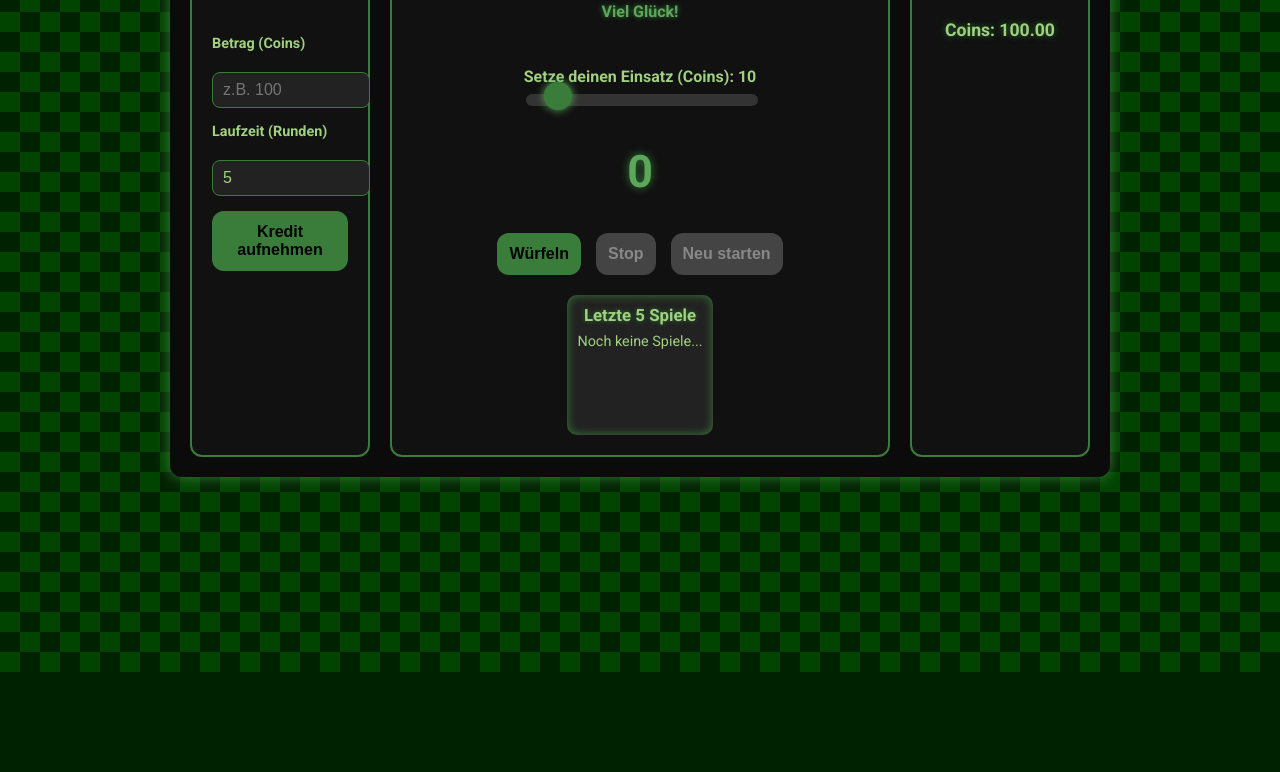
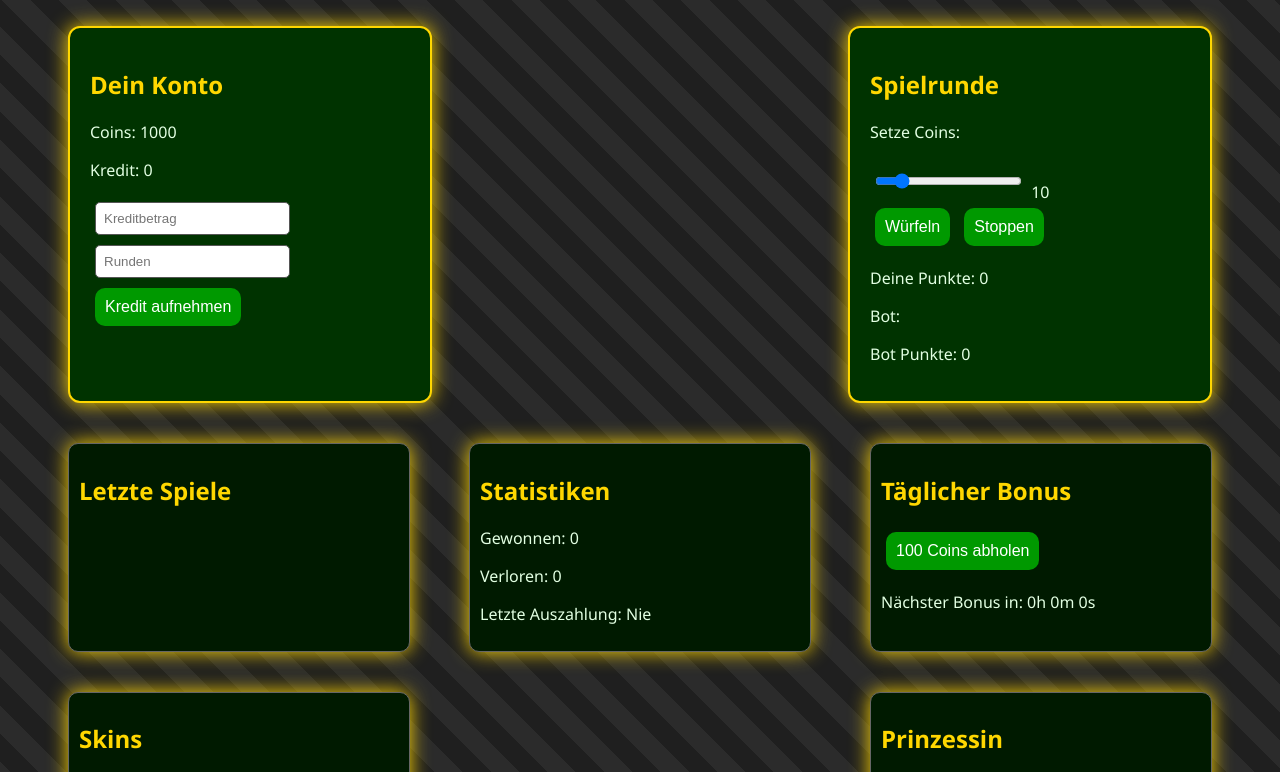
Before and after one commit to flolo07/Proj.-V1, a plain HTML site: page index.html in a window 1280 px wide. Shown: the part 128-900 px from the top of the page. Before the commit the page ends 800 px from the top, so only its background shows below. Drawn offline with Linux system fonts and the light colour scheme; grey boxes are pictures that could not be loaded.

Commit message:
2.4 Update index.html

```diff
--- a/index.html
+++ b/index.html
@@ -2,497 +2,280 @@
 <html lang="de">
 <head>
   <meta charset="UTF-8" />
-  <meta name="viewport" content="width=device-width, initial-scale=1" />
-  <title>Casino Dice Game mit Kredit</title>
+  <meta name="viewport" content="width=device-width, initial-scale=1.0" />
+  <title>CoinGame Royal Edition</title>
   <style>
-    @import url('https://fonts.googleapis.com/css2?family=Roboto:wght@400;700&display=swap');
-
     body {
-      margin: 0;
-      font-family: 'Roboto', sans-serif;
-      background-color: #002200;
-      background-image:
-        linear-gradient(45deg, #004400 25%, transparent 25%),
-        linear-gradient(-45deg, #004400 25%, transparent 25%),
-        linear-gradient(45deg, transparent 75%, #004400 75%),
-        linear-gradient(-45deg, transparent 75%, #004400 75%);
-      background-size: 40px 40px;
-      background-position: 0 0, 0 20px, 20px -20px, -20px 0px;
-      color: #a0d080;
-      display: flex;
-      justify-content: center;
-      align-items: flex-start;
-      height: 100vh;
-      padding: 20px;
-      box-sizing: border-box;
-      user-select: none;
-    }
-
-    .container {
-      background: #0b0b0b;
-      border-radius: 12px;
-      box-shadow: 0 0 15px #3a7d3a;
-      display: flex;
-      padding: 20px;
-      max-width: 900px;
-      width: 100%;
-      gap: 20px;
-      color: #a0d080;
-    }
-
-    .left, .center, .right {
-      background: #111;
-      border: 2px solid #3a7d3a;
-      border-radius: 12px;
-      padding: 20px;
-      box-sizing: border-box;
-    }
-
-    .left, .right {
-      width: 180px;
-      display: flex;
-      flex-direction: column;
-      gap: 15px;
-      font-size: 0.9rem;
-      color: #a0d080;
-    }
-
-    .center {
-      flex-grow: 1;
+      font-family: 'Segoe UI', Tahoma, Geneva, Verdana, sans-serif;
+      background: repeating-linear-gradient(45deg, #1f1f1f, #1f1f1f 20px, #2b2b2b 20px, #2b2b2b 40px);
+      color: #e2ffe2;
       display: flex;
       flex-direction: column;
       align-items: center;
-      gap: 20px;
-      color: #a0d080;
+      padding: 40px;
     }
-
-    h1 {
-      margin: 0 0 10px 0;
-      font-weight: 700;
-      text-align: center;
-      color: #a0d080;
-      text-shadow: 0 0 6px #2f6f2f;
+    .box {
+      background-color: #003300;
+      border: 2px solid gold;
+      border-radius: 12px;
+      padding: 20px;
+      margin: 20px;
+      width: 320px;
+      box-shadow: 0 0 20px gold;
     }
-
-    label {
-      display: block;
-      margin-bottom: 5px;
-      font-weight: 700;
+    h1, h2 {
+      color: gold;
     }
-
-    input[type="number"] {
-      width: 100%;
-      padding: 8px 10px;
-      border-radius: 8px;
-      border: 1px solid #3a7d3a;
-      background: #222;
-      color: #a0d080;
-      font-size: 1rem;
-      outline-offset: 2px;
-      outline-color: #2f6f2f;
-    }
-
     button {
-      background: #3a7d3a;
+      padding: 10px;
+      margin: 5px;
+      border-radius: 10px;
       border: none;
-      padding: 12px;
-      border-radius: 12px;
-      color: #000;
-      font-weight: 700;
+      background-color: #009900;
+      color: white;
       font-size: 1rem;
       cursor: pointer;
-      transition: background-color 0.25s ease, transform 0.15s ease;
-      user-select: none;
+      transition: 0.3s;
     }
-
-    button:hover:not(:disabled) {
-      background-color: #5ba85b;
-      transform: scale(1.05);
+    button:hover {
+      background-color: #00cc00;
     }
-
-    button:disabled {
-      background-color: #444;
-      color: #888;
-      cursor: default;
-      transform: none;
+    input, select {
+      padding: 8px;
+      margin: 5px;
+      border-radius: 5px;
+      border: 1px solid #555;
     }
-
-    #scoreboard {
-      background: #222;
+    .flex {
+      display: flex;
+      justify-content: space-between;
+      gap: 10px;
+      flex-wrap: wrap;
+    }
+    .history, .stats, .princess, .shop, .bonus {
+      background: #001a00;
+      border: 1px solid #666;
       border-radius: 10px;
       padding: 10px;
-      height: 220px;
-      overflow-y: auto;
-      font-size: 0.9rem;
-      color: #a0d080;
-      box-shadow: inset 0 0 10px #3a7d3a;
+      margin-top: 10px;
     }
-
-    #scoreboard h2 {
-      margin-top: 0;
-      text-align: center;
-      font-weight: 700;
-      text-shadow: 0 0 5px #2f6f2f;
-    }
-
-    #coinsDisplay, #creditInfo {
-      font-size: 1.1rem;
-      text-align: center;
-      font-weight: 700;
-      margin-top: 10px;
-      min-height: 1.2em;
-      text-shadow: 0 0 6px #2f6f2f;
-    }
-
-    .slider-container {
-      margin-top: 10px;
-      width: 100%;
-    }
-
-    input[type="range"] {
-      width: 100%;
-      -webkit-appearance: none;
-      height: 12px;
-      border-radius: 10px;
-      background: #333;
-      outline: none;
+    .skin-toggle {
+      display: inline-block;
+      padding: 5px 10px;
+      margin: 3px;
+      border: 2px solid #ccc;
+      border-radius: 5px;
       cursor: pointer;
     }
-    input[type="range"]::-webkit-slider-thumb {
-      -webkit-appearance: none;
-      appearance: none;
-      width: 28px;
-      height: 28px;
-      border-radius: 50%;
-      background: #3a7d3a;
-      cursor: pointer;
-      box-shadow: 0 0 8px #5ba85b;
-      transition: background-color 0.25s ease;
-      margin-top: -8px;
+    .skin-toggle.active {
+      border-color: gold;
+      background-color: #004d00;
     }
-    input[type="range"]::-webkit-slider-thumb:hover {
-      background-color: #5ba85b;
-    }
-    input[type="range"]::-moz-range-thumb {
-      width: 28px;
-      height: 28px;
-      border-radius: 50%;
-      background: #3a7d3a;
-      cursor: pointer;
-      box-shadow: 0 0 8px #5ba85b;
-      transition: background-color 0.25s ease;
-    }
-
-    .btn-group {
-      display: flex;
-      gap: 15px;
-    }
-
-    .points-display {
-      font-size: 2.8rem;
-      font-weight: 700;
-      color: #5ba85b;
-      text-shadow: 0 0 8px #3a7d3a;
-      user-select: none;
-      margin: 15px 0;
-    }
-
-    #messageBox {
-      min-height: 3em;
-      font-weight: 700;
-      color: #5ba85b;
-      text-align: center;
-      margin-bottom: 5px;
-      text-shadow: 0 0 5px #3a7d3a;
-      min-height: 40px;
-    }
-
-    .last-games {
-      font-size: 0.9rem;
-      background: #222;
-      border-radius: 10px;
-      padding: 10px;
-      height: 120px;
-      overflow-y: auto;
-      box-shadow: inset 0 0 10px #3a7d3a;
-      color: #a0d080;
-      user-select: none;
-    }
-
-    .last-games h3 {
-      margin: 0 0 8px 0;
-      text-align: center;
-      font-weight: 700;
-      text-shadow: 0 0 5px #2f6f2f;
-    }
-
-    .last-games p {
-      margin: 2px 0;
-      line-height: 1.3;
-    }
-
-    /* Scrollbar grün style */
-    .last-games::-webkit-scrollbar {
-      width: 8px;
-    }
-    .last-games::-webkit-scrollbar-thumb {
-      background-color: #3a7d3a;
-      border-radius: 10px;
-    }
-    .last-games::-webkit-scrollbar-track {
-      background: #222;
+    .princess img {
+      width: 100px;
     }
   </style>
 </head>
 <body>
-  <div class="container">
+  <h1>🎲 CoinGame Royal</h1>
 
-    <!-- Kredit links -->
-    <div class="left">
-      <h2>Kredit aufnehmen</h2>
-      <label for="creditAmount">Betrag (Coins)</label>
-      <input type="number" id="creditAmount" min="1" step="1" placeholder="z.B. 100" />
-      <label for="creditRounds">Laufzeit (Runden)</label>
-      <input type="number" id="creditRounds" min="1" max="10" step="1" value="5" />
-      <button id="takeCreditBtn">Kredit aufnehmen</button>
-      <div id="creditInfo"></div>
-    </div>
-
-    <!-- Spiel Mitte -->
-    <div class="center">
-      <h1>🎲 Casino Dice Game</h1>
-      <div id="messageBox">Viel Glück!</div>
-
+  <div class="flex">
+    <div class="box">
+      <h2>Dein Konto</h2>
+      <p>Coins: <span id="coins">1000</span></p>
+      <p>Kredit: <span id="credit">0</span></p>
       <div>
-        <label for="betSlider">Setze deinen Einsatz (Coins): <span id="betAmount">10</span></label>
-        <input type="range" id="betSlider" min="1" max="100" value="10" />
-      </div>
-
-      <div class="points-display" id="playerPoints">0</div>
-
-      <div class="btn-group">
-        <button id="drawBtn">Würfeln</button>
-        <button id="stopBtn" disabled>Stop</button>
-        <button id="startBtn" disabled>Neu starten</button>
-      </div>
-
-      <div class="last-games">
-        <h3>Letzte 5 Spiele</h3>
-        <div id="lastGamesList">Noch keine Spiele...</div>
+        <input type="number" id="creditAmount" placeholder="Kreditbetrag" />
+        <input type="number" id="creditRounds" placeholder="Runden" />
+        <button onclick="takeCredit()">Kredit aufnehmen</button>
       </div>
     </div>
 
-    <!-- Kontostand rechts -->
-    <div class="right">
-      <h2>Kontostand</h2>
-      <div id="coinsDisplay">Coins: 100</div>
+    <div class="box">
+      <h2>Spielrunde</h2>
+      <p>Setze Coins:</p>
+      <input type="range" id="bet" min="1" max="100" value="10" />
+      <span id="betDisplay">10</span>
+      <br />
+      <button onclick="draw()">Würfeln</button>
+      <button onclick="stopGame()">Stoppen</button>
+      <p>Deine Punkte: <span id="playerScore">0</span></p>
+      <p id="botName">Bot:</p>
+      <p>Bot Punkte: <span id="botScore">0</span></p>
+    </div>
+
+    <div class="box history">
+      <h2>Letzte Spiele</h2>
+      <ul id="history"></ul>
+    </div>
+
+    <div class="box stats">
+      <h2>Statistiken</h2>
+      <p>Gewonnen: <span id="won">0</span></p>
+      <p>Verloren: <span id="lost">0</span></p>
+      <p>Letzte Auszahlung: <span id="lastBonus">Nie</span></p>
+    </div>
+
+    <div class="box bonus">
+      <h2>Täglicher Bonus</h2>
+      <button onclick="claimBonus()">100 Coins abholen</button>
+      <p>Nächster Bonus in: <span id="bonusTimer">...</span></p>
+    </div>
+
+    <div class="box shop">
+      <h2>Skins</h2>
+      <div id="skins"></div>
+    </div>
+
+    <div class="box princess">
+      <h2>Prinzessin</h2>
+      <img src="https://upload.wikimedia.org/wikipedia/commons/thumb/8/89/Princess_icon.png/600px-Princess_icon.png" alt="Prinzessin" />
+      <p id="princessTalk">Willkommen, edler Ritter!</p>
     </div>
   </div>
 
   <script>
-    // Spielvariablen
-    let coins = 100;
-    let bet = 10;
-    let playerPoints = 0;
-    let botPoints = 0;
-    let gameActive = false;
-    let lastGames = [];
+    let coins = 1000;
+    let credit = 0;
+    let playerScore = 0;
+    let botScore = 0;
+    let gameActive = true;
+    let currentBet = 10;
+    let creditPaybacks = [];
+    let history = [];
+    let skins = ["default", "blue", "red", "purple", "dots", "lines", "tiger", "neon"];
+    let currentSkin = "default";
+    let won = 0;
+    let lost = 0;
 
-    // Kreditvariablen
-    let creditAmount = 0;
-    let creditRounds = 0;
-    let creditStartRound = 0;
-    let currentRound = 0;
-
-    // Elemente
-    const drawBtn = document.getElementById('drawBtn');
-    const stopBtn = document.getElementById('stopBtn');
-    const startBtn = document.getElementById('startBtn');
-    const playerPointsDisplay = document.getElementById('playerPoints');
-    const messageBox = document.getElementById('messageBox');
-    const coinsDisplay = document.getElementById('coinsDisplay');
-    const betSlider = document.getElementById('betSlider');
-    const betAmountDisplay = document.getElementById('betAmount');
-    const creditAmountInput = document.getElementById('creditAmount');
-    const creditRoundsInput = document.getElementById('creditRounds');
-    const takeCreditBtn = document.getElementById('takeCreditBtn');
-    const creditInfo = document.getElementById('creditInfo');
-    const lastGamesList = document.getElementById('lastGamesList');
-
-    betSlider.addEventListener('input', () => {
-      bet = Number(betSlider.value);
-      betAmountDisplay.textContent = bet;
+    document.getElementById("bet").addEventListener("input", e => {
+      currentBet = parseInt(e.target.value);
+      document.getElementById("betDisplay").textContent = currentBet;
     });
 
-    takeCreditBtn.addEventListener('click', () => {
-      const amount = Number(creditAmountInput.value);
-      const rounds = Number(creditRoundsInput.value);
-      if(amount <= 0 || isNaN(amount)) {
-        alert('Bitte gib einen gültigen Kreditbetrag ein.');
-        return;
-      }
-      if(rounds < 1 || rounds > 10 || isNaN(rounds)) {
-        alert('Bitte gib eine Laufzeit zwischen 1 und 10 Runden ein.');
-        return;
-      }
-      creditAmount = amount;
-      creditRounds = rounds;
-      creditStartRound = currentRound;
-      coins += amount;
-      creditInfo.textContent = `Kredit über ${amount} Coins aufgenommen für ${rounds} Runden (Zinsen: ${rounds}%)`;
-      updateCoinsDisplay();
-    });
-
-    function updateCoinsDisplay() {
-      coinsDisplay.textContent = `Coins: ${coins.toFixed(2)}`;
+    function updateUI() {
+      document.getElementById("coins").textContent = coins;
+      document.getElementById("credit").textContent = credit;
+      document.getElementById("playerScore").textContent = playerScore;
+      document.getElementById("botScore").textContent = botScore;
+      document.getElementById("won").textContent = won;
+      document.getElementById("lost").textContent = lost;
     }
 
-    function botName() {
-      const names = ['Bot-Casino', 'DiceMaster', 'LuckyBot', 'WürfelKing', 'Glückspilz', 'Botzilla', 'MrDice', 'SpinBot', 'JackBot', 'DiceLord'];
-      return names[Math.floor(Math.random() * names.length)];
+    function draw() {
+      if (!gameActive) return;
+      if (playerScore >= 100 || currentBet > coins) return;
+      playerScore += Math.floor(Math.random() * 20 + 1);
+      coins -= currentBet;
+      updateUI();
+      if (playerScore >= 100) stopGame();
     }
 
-    function updateLastGames() {
-      if(lastGames.length === 0) {
-        lastGamesList.textContent = 'Noch keine Spiele...';
-        return;
+    function stopGame() {
+      gameActive = false;
+      botScore = 0;
+      let name = ["Sir Coinalot", "Botricia", "Gambletron", "Luckius", "Princess Botra"];
+      let bot = name[Math.floor(Math.random() * name.length)];
+      document.getElementById("botName").textContent = `Bot (${bot}):`;
+      while (botScore < playerScore && botScore < 100) {
+        botScore += Math.floor(Math.random() * 20 + 1);
       }
-      lastGamesList.innerHTML = '';
-      lastGames.slice().reverse().forEach(game => {
-        const div = document.createElement('div');
-        div.style.marginBottom = '6px';
-        div.innerHTML = `<strong>${game.win ? 'Gewonnen' : 'Verloren'}</strong> | Spieler: ${game.playerPoints} | ${game.botName}: ${game.botPoints} | Gewinn: ${game.profit.toFixed(2)} Coins`;
-        lastGamesList.appendChild(div);
+      let result = "Verloren";
+      if (playerScore <= 100 && (botScore > 100 || playerScore > botScore)) {
+        result = "Gewonnen";
+        let reward = currentBet + Math.floor(currentBet * 0.5);
+        coins += reward;
+        won++;
+      } else {
+        lost++;
+      }
+      history.unshift(`${result} – Du: ${playerScore}, Bot: ${botScore}`);
+      if (history.length > 5) history.pop();
+      document.getElementById("history").innerHTML = history.map(h => `<li>${h}</li>`).join("");
+      playerScore = 0;
+      botScore = 0;
+      gameActive = true;
+      updateUI();
+      princessTalk(result === "Gewonnen" ? "Bravo! Du hast ihn geschlagen!" : "Oh nein, er war stärker!");
+      handleCreditPayback();
+    }
+
+    function takeCredit() {
+      const amount = parseInt(document.getElementById("creditAmount").value);
+      const rounds = parseInt(document.getElementById("creditRounds").value);
+      if (isNaN(amount) || isNaN(rounds)) return;
+      coins += amount;
+      credit += amount;
+      creditPaybacks.push({ due: rounds, total: Math.floor(amount * (1 + rounds / 100)) });
+      updateUI();
+    }
+
+    function handleCreditPayback() {
+      creditPaybacks.forEach(c => c.due--);
+      let repaid = 0;
+      creditPaybacks = creditPaybacks.filter(c => {
+        if (c.due <= 0) {
+          coins -= c.total;
+          credit -= c.total;
+          repaid += c.total;
+          return false;
+        }
+        return true;
+      });
+      if (repaid > 0) princessTalk(`Du hast ${repaid} Coins zurückgezahlt.`);
+    }
+
+    function princessTalk(text) {
+      document.getElementById("princessTalk").textContent = text;
+    }
+
+    function claimBonus() {
+      const last = localStorage.getItem("lastBonus") || 0;
+      const now = Date.now();
+      if (now - last >= 86400000) {
+        coins += 100;
+        localStorage.setItem("lastBonus", now);
+        document.getElementById("lastBonus").textContent = new Date(now).toLocaleString();
+        princessTalk("Hier sind deine täglichen Coins!");
+        updateUI();
+      } else {
+        princessTalk("Morgen wieder!");
+      }
+    }
+
+    function loadBonusTimer() {
+      setInterval(() => {
+        const last = localStorage.getItem("lastBonus") || 0;
+        const next = Math.max(0, 86400000 - (Date.now() - last));
+        const h = Math.floor(next / 3600000);
+        const m = Math.floor((next % 3600000) / 60000);
+        const s = Math.floor((next % 60000) / 1000);
+        document.getElementById("bonusTimer").textContent = `${h}h ${m}m ${s}s`;
+      }, 1000);
+    }
+
+    function initSkins() {
+      const container = document.getElementById("skins");
+      skins.forEach(skin => {
+        const btn = document.createElement("div");
+        btn.className = "skin-toggle";
+        btn.textContent = skin;
+        btn.onclick = () => {
+          document.body.className = skin;
+          document.querySelectorAll(".skin-toggle").forEach(b => b.classList.remove("active"));
+          btn.classList.add("active");
+          princessTalk(`Ich finde das ${skin}-Outfit sehr stilvoll!`);
+        };
+        container.appendChild(btn);
       });
     }
 
-    function startGame() {
-      if(coins < bet) {
-        alert('Du hast nicht genug Coins für den Einsatz.');
-        return;
-      }
-      gameActive = true;
-      playerPoints = 0;
-      botPoints = 0;
-      currentRound++;
-      playerPointsDisplay.textContent = playerPoints;
-      messageBox.textContent = 'Würfeln oder stoppen?';
-      drawBtn.disabled = false;
-      stopBtn.disabled = false;
-      startBtn.disabled = true;
-    }
-
-    // Anzahl der Würfe zählen
-    let drawCount = 0;
-
-    drawBtn.addEventListener('click', () => {
-      if(!gameActive) return;
-      let roll = Math.floor(Math.random() * 10) + 1;
-      playerPoints += roll;
-      drawCount++;
-      if(playerPoints > 100){
-        playerPointsDisplay.textContent = playerPoints + " (Überschritten!)";
-        endRound(false, "Du hast 100 überschritten! Verloren.");
-      } else if (playerPoints === 100){
-        playerPointsDisplay.textContent = playerPoints;
-        endRound(true, "Glückwunsch! Du hast genau 100 erreicht!");
-      } else {
-        playerPointsDisplay.textContent = playerPoints;
-        messageBox.textContent = `Du hast eine ${roll} gewürfelt. Weiter oder stoppen?`;
-      }
-    });
-
-    stopBtn.addEventListener('click', () => {
-      if(!gameActive) return;
-      endRound(null, "Du hast gestoppt.");
-    });
-
-    startBtn.addEventListener('click', () => {
-      startGame();
-      creditInfo.textContent = '';
-    });
-
-    function botPlay(rollsPlayer, playerPoints) {
-      botPoints = 0;
-      for(let i=0; i<rollsPlayer; i++) {
-        if(botPoints >= 85) break; // Bot hört bei 85 auf
-        let roll = Math.floor(Math.random() * 10) + 1;
-        botPoints += roll;
-        if(botPoints > 100) break; // Überschreitung Bot sofort verloren
-      }
-    }
-
-    function endRound(playerWon, msg) {
-      gameActive = false;
-      drawBtn.disabled = true;
-      stopBtn.disabled = true;
-      startBtn.disabled = false;
-
-      botPlay(drawCount, playerPoints);
-
-      messageBox.textContent = msg;
-
-      let winner = null;
-      if(playerWon === true) {
-        winner = 'player';
-      } else if(playerWon === false) {
-        winner = 'bot';
-      } else {
-        if(playerPoints > 100) winner = 'bot';
-        else if(botPoints > 100) winner = 'player';
-        else if(playerPoints > botPoints) winner = 'player';
-        else if(playerPoints < botPoints) winner = 'bot';
-        else winner = 'bot'; // Gleichstand Bot gewinnt
-      }
-
-      let profit = 0;
-      if(winner === 'player') {
-        profit = bet * 1.5; // Einsatz + 50%
-        coins += profit;
-        messageBox.textContent += ` Du gewinnst ${profit.toFixed(2)} Coins!`;
-      } else {
-        coins -= bet;
-        profit = -bet;
-        messageBox.textContent += ` Du verlierst deinen Einsatz von ${bet} Coins.`;
-      }
-
-      if(coins < 0) coins = 0;
-
-      lastGames.push({
-        playerPoints: playerPoints,
-        botPoints: botPoints,
-        botName: botName(),
-        win: winner === 'player',
-        profit: profit
-      });
-
-      if(lastGames.length > 5) lastGames.shift();
-
-      updateCoinsDisplay();
-      updateLastGames();
-      checkCreditRepayment();
-    }
-
-    function checkCreditRepayment() {
-      if(creditAmount <= 0) return;
-      const roundsPlayedSinceCredit = currentRound - creditStartRound;
-      if(roundsPlayedSinceCredit >= creditRounds) {
-        const totalDebt = creditAmount * (1 + creditRounds / 100);
-        if(coins >= totalDebt) {
-          coins -= totalDebt;
-          creditInfo.textContent = `Kredit über ${creditAmount} Coins + ${creditRounds}% Zinsen (insgesamt ${totalDebt.toFixed(2)} Coins) wurde zurückgezahlt.`;
-          creditAmount = 0;
-          creditRounds = 0;
-          creditStartRound = 0;
-          updateCoinsDisplay();
-        } else {
-          creditInfo.textContent = `Nicht genügend Coins (${coins.toFixed(2)}) zur Rückzahlung des Kredits (${totalDebt.toFixed(2)}). Bitte spiele weiter oder nimm einen neuen Kredit.`;
-        }
-      }
-    }
-
-    updateCoinsDisplay();
-    updateLastGames();
+    // Init
+    updateUI();
+    initSkins();
+    loadBonusTimer();
+    const lastBonus = localStorage.getItem("lastBonus") || 0;
+    if (lastBonus > 0) document.getElementById("lastBonus").textContent = new Date(parseInt(lastBonus)).toLocaleString();
   </script>
 </body>
 </html>
```
